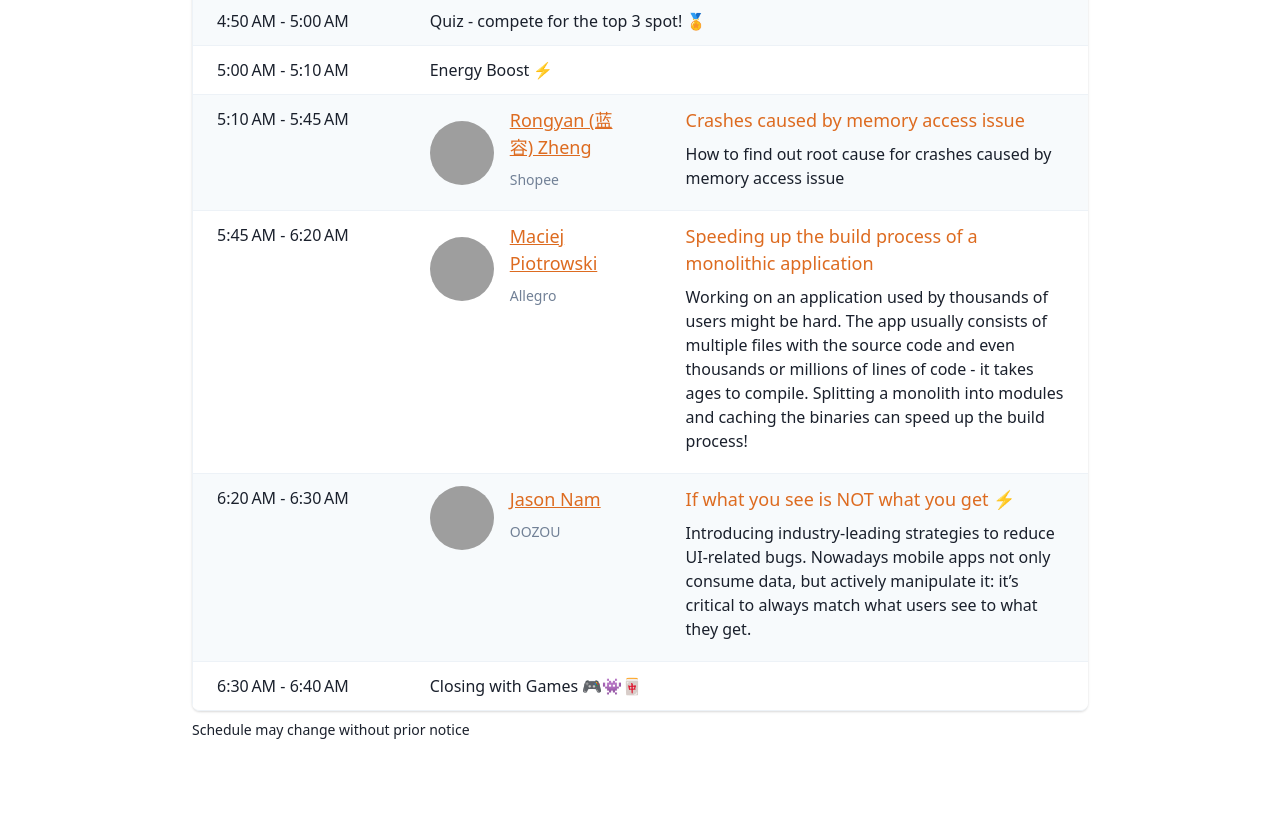
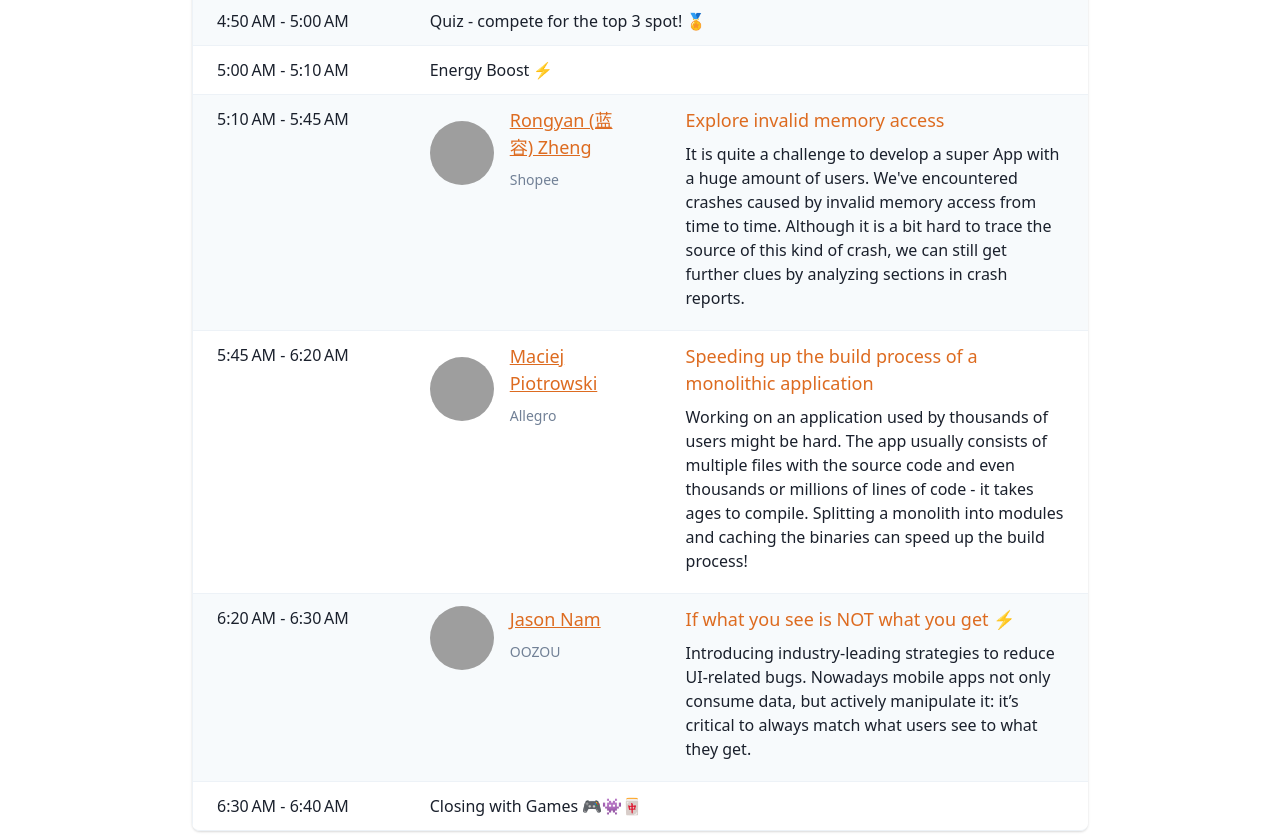
Before and after one commit to vinamelody/2021-website, a Gatsby site: page / in a window 1280 px wide. Shown: the part 7618-8454 px from the top of the page. Built offline with nearby package versions, Linux system fonts and the light colour scheme; Gatsby itself is replaced by a stand-in of ours; grey boxes are pictures that could not be loaded; what @tailwindcss/ui would draw is missing.

Commit message:
Update schedule

```diff
--- a/src/data/schedule.js
+++ b/src/data/schedule.js
@@ -345,9 +345,9 @@ const schedule = [
     "speaker_image": "Rongyan",
     "speaker_name": "Rongyan (蓝容) Zheng",
     "speaker_twitter": "ZoeZheng_RY",
-    "talk_description": "How to find out root cause for crashes caused by memory access issue",
+    "talk_description": "It is quite a challenge to develop a super App with a huge amount of users. We've encountered crashes caused by invalid memory access from time to time. Although it is a bit hard to trace the source of this kind of crash, we can still get further clues by analyzing sections in crash reports.",
     "talk_type": "normalTalk",
-    "title": "Crashes caused by memory access issue"
+    "title": "Explore invalid memory access"
   },
   {
     "activity": "iosconfsg21.day1",
@@ -444,7 +444,7 @@ const schedule = [
     "speaker_image": "kenneth",
     "speaker_name": "Kenneth Poon",
     "speaker_twitter": "",
-    "talk_description": "XcodeSurgery: Eliminating Recompilation for your iOS Build Variants",
+    "talk_description": "XcodeSurgery is a Swift CLI tool that aims to eliminate unnecessary recompilations when building different app variants. With 4 simple steps, learn how you can employ XcodeSurgery onto your Xcode Projects to significantly reduce time to build multiple app variants in your project.",
     "talk_type": "normalTalk",
     "title": "XcodeSurgery: Eliminating Recompilation for your iOS Build Variants"
   },
```
